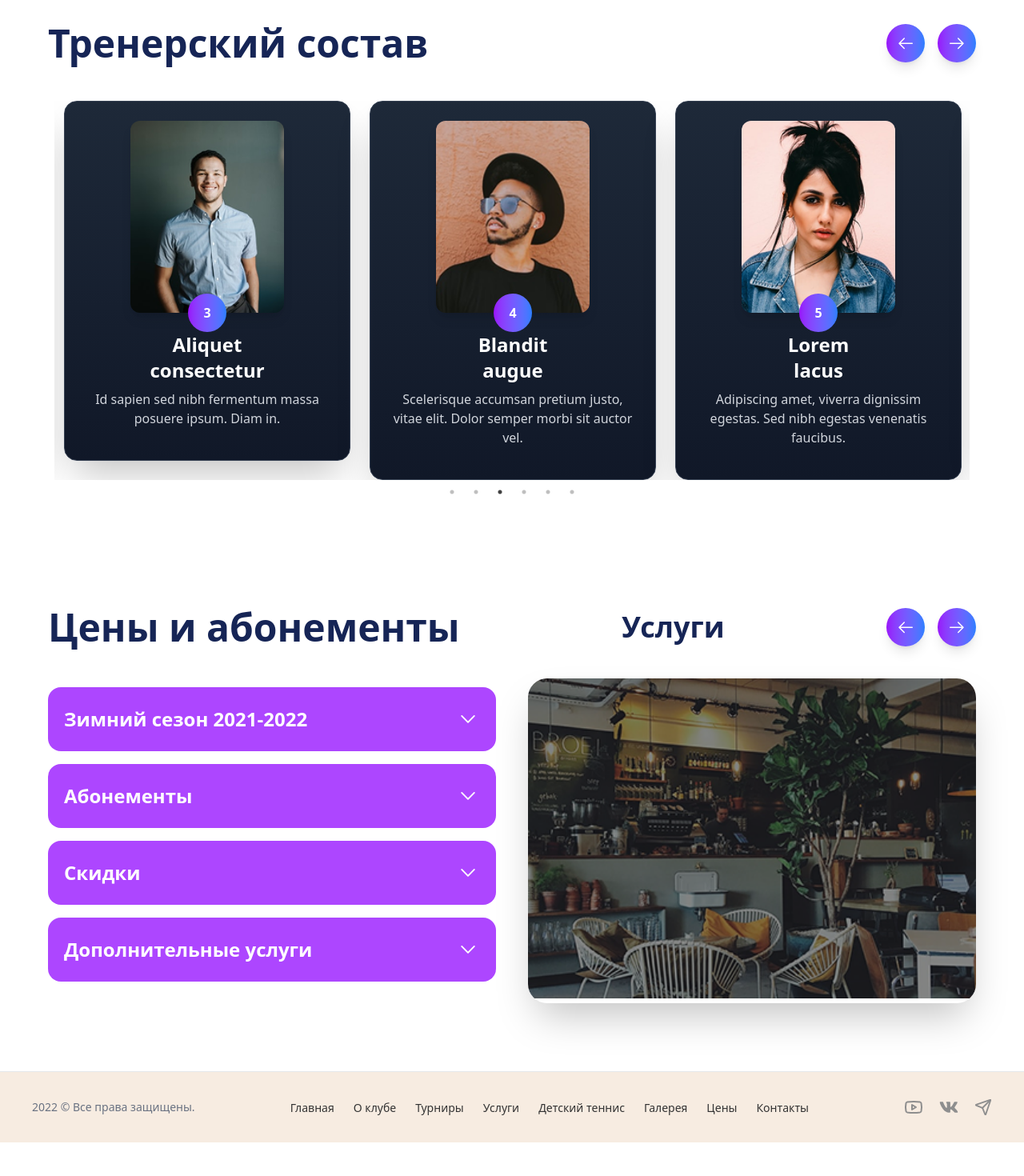
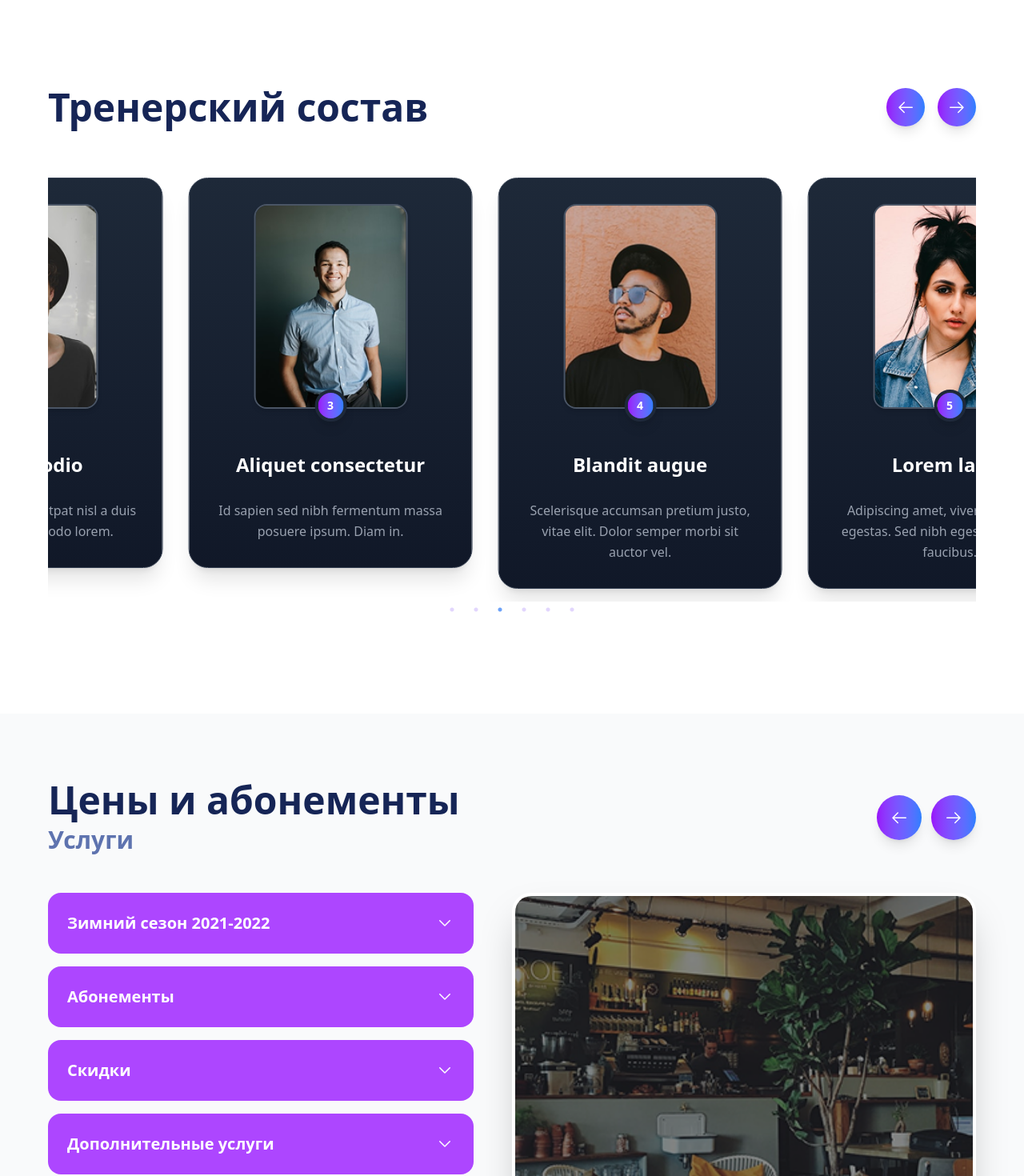
Before and after one commit to sevaradevoloper/jamoish, a React (Vite) app: page / in a window 1280 px wide. Shown: the part 2340-3810 px from the top of the page at 80% size. Before the commit the page ends 3768 px from the top, so only its background shows below. Built offline with nearby package versions, Linux system fonts and the light colour scheme.

Commit message:
responsivlik qo'shdim

```diff
--- a/src/components/Article/Article.jsx
+++ b/src/components/Article/Article.jsx
@@ -2,10 +2,10 @@ import React, { useRef, useState } from "react";
 import { GoArrowLeft, GoArrowRight, GoChevronDown } from "react-icons/go";
 import Slider from "react-slick";
 
-
 import "slick-carousel/slick/slick.css";
 import "slick-carousel/slick/slick-theme.css";
 
+// Rasmlar (Importlar o'zgarishsiz qoladi)
 import Cafe from './images/cafe.png';
 import Aa from './images/aa.jpg';
 import Dd from './images/dd.jpg';
@@ -14,25 +14,14 @@ import Ww from './images/ww.jpg';
 
 const Article = () => {
   const sliderRef = useRef(null);
-
   const [openAccordion, setOpenAccordion] = useState(null);
 
   const toggleAccordion = (index) => {
     setOpenAccordion(openAccordion === index ? null : index);
   };
 
-  const goToPrev = () => {
-    if (sliderRef.current) {
-      sliderRef.current.slickPrev();
-    }
-  };
-
-  const goToNext = () => {
-    if (sliderRef.current) {
-      sliderRef.current.slickNext();
-    }
-  };
-
+  const goToPrev = () => sliderRef.current?.slickPrev();
+  const goToNext = () => sliderRef.current?.slickNext();
 
   const settings = {
     dots: false,
@@ -41,6 +30,7 @@ const Article = () => {
     slidesToShow: 1,
     slidesToScroll: 1,
     arrows: false,
+    adaptiveHeight: true, // Kontentga qarab balandlikni moslash
   };
 
   const accordionData = [
@@ -51,58 +41,79 @@ const Article = () => {
   ];
 
   return (
-    <article className="article py-10">
+    <article className="article py-6 lg:py-16 bg-gray-50">
       <div className="container mx-auto px-4">
 
-        <div className="flex items-center justify-between mb-10">
-          <h1 className="text-5xl text-blue-950 font-bold">Цены и абонементы</h1>
-          <p className="text-4xl text-blue-950 font-bold">Услуги</p>
-          <span className="flex items-center gap-4">
-            <GoArrowLeft
-              className="w-12 h-12 p-3 text-white rounded-full bg-gradient-to-r from-purple-600 to-blue-500 cursor-pointer hover:from-purple-700 hover:to-blue-600 transition-all duration-300 shadow-lg"
+        {/* Sarlavha qismi - Mobilda flex-col, Kompyuterda flex-row */}
+        <div className="flex flex-col md:flex-row md:items-center justify-between gap-6 mb-8 lg:mb-12">
+          <div className="space-y-2">
+            <h1 className="text-3xl lg:text-5xl text-blue-950 font-bold">Цены и абонементы</h1>
+            <p className="text-xl lg:text-3xl text-blue-900/70 font-semibold">Услуги</p>
+          </div>
+
+          {/* Tugmalar mobilda o'ngga suriladi yoki markazda bo'ladi */}
+          <div className="flex items-center gap-3 self-end md:self-center">
+            <button
               onClick={goToPrev}
-            />
-            <GoArrowRight
-              className="w-12 h-12 p-3 text-white rounded-full bg-gradient-to-r from-purple-600 to-blue-500 cursor-pointer hover:from-purple-700 hover:to-blue-600 transition-all duration-300 shadow-lg"
+              className="w-10 h-10 lg:w-14 lg:h-14 flex items-center justify-center text-white rounded-full bg-gradient-to-r from-purple-600 to-blue-500 hover:scale-110 active:scale-95 transition-all shadow-lg"
+              aria-label="Previous"
+            >
+              <GoArrowLeft className="text-xl lg:text-2xl" />
+            </button>
+            <button
               onClick={goToNext}
-            />
-          </span>
+              className="w-10 h-10 lg:w-14 lg:h-14 flex items-center justify-center text-white rounded-full bg-gradient-to-r from-purple-600 to-blue-500 hover:scale-110 active:scale-95 transition-all shadow-lg"
+              aria-label="Next"
+            >
+              <GoArrowRight className="text-xl lg:text-2xl" />
+            </button>
+          </div>
         </div>
 
+        {/* Asosiy kontent - Mobilda teskari tartib (Rasm tepada, matn pastda) qilish uchun flex-col-reverse ishlatish mumkin */}
+        <div className="flex flex-col lg:flex-row gap-8 lg:gap-12 items-start">
 
-        <div className="flex flex-col lg:flex-row gap-10 items-center">
-
-
-          <div className="w-full lg:w-1/2">
+          {/* Akkordeon qismi */}
+          <div className="w-full lg:w-1/2 order-2 lg:order-1">
             {accordionData.map((item, index) => (
               <div key={index} className="mb-4">
-                <div
+                <button
                   onClick={() => toggleAccordion(index)}
-                  className="bg-purple-500 flex items-center justify-between w-full h-20 p-5 rounded-2xl cursor-pointer hover:bg-purple-600 transition-colors"
+                  className={`flex items-center justify-between w-full p-4 lg:p-6 rounded-2xl transition-all duration-300 ${
+                    openAccordion === index ? 'bg-purple-600 shadow-inner' : 'bg-purple-500 hover:bg-purple-550'
+                  }`}
                 >
-                  <h1 className="text-[24px] text-white font-[600] ">{item.title}</h1>
-                  <GoChevronDown className={`text-white text-3xl font-bold transition-transform duration-300 ${openAccordion === index ? 'rotate-180' : ''}`} />
+                  <span className="text-lg lg:text-xl text-white font-semibold text-left">{item.title}</span>
+                  <GoChevronDown className={`text-white text-2xl transition-transform duration-300 ${openAccordion === index ? 'rotate-180' : ''}`} />
+                </button>
+
+                {/* Akkordeon ochilganda chiqadigan matn */}
+                <div className={`overflow-hidden transition-all duration-300 ease-in-out ${
+                  openAccordion === index ? 'max-h-40 opacity-100 mt-1' : 'max-h-0 opacity-0'
+                }`}>
+                  <div className="p-5 bg-white border border-purple-100 rounded-2xl shadow-sm">
+                    <p className="text-blue-950 leading-relaxed">{item.content}</p>
+                  </div>
                 </div>
-
-
-                {openAccordion === index && (
-                  <div className="p-5 bg-purple-50 rounded-b-2xl mt-[-10px] pt-7 shadow-inner">
-                    <p className="text-blue-950">{item.content}</p>
-                  </div>
-                )}
               </div>
             ))}
           </div>
 
-
-          <div className="w-full lg:w-1/2 overflow-hidden rounded-3xl shadow-2xl">
-            <Slider ref={sliderRef} {...settings}>
-              <div><img src={Cafe} alt="Cafe" className="w-full h-[400px] object-cover" /></div>
-              <div><img src={Aa} alt="Aa" className="w-full h-[400px] object-cover" /></div>
-              <div><img src={Dd} alt="Dd" className="w-full h-[400px] object-cover" /></div>
-              <div><img src={Uu} alt="Uu" className="w-full h-[400px] object-cover" /></div>
-              <div><img src={Ww} alt="Ww" className="w-full h-[400px] object-cover" /></div>
-            </Slider>
+          {/* Slider qismi */}
+          <div className="w-full lg:w-1/2 order-1 lg:order-2">
+            <div className="rounded-3xl overflow-hidden shadow-2xl border-4 border-white">
+              <Slider ref={sliderRef} {...settings}>
+                {[Cafe, Aa, Dd, Uu, Ww].map((img, idx) => (
+                  <div key={idx} className="outline-none">
+                    <img
+                      src={img}
+                      alt={`Slide ${idx}`}
+                      className="w-full h-[250px] md:h-[350px] lg:h-[450px] object-cover"
+                    />
+                  </div>
+                ))}
+              </Slider>
+            </div>
           </div>
 
         </div>
--- a/src/components/Slider/Slider.jsx
+++ b/src/components/Slider/Slider.jsx
@@ -1,18 +1,31 @@
 import React, { useRef } from 'react';
 import Slider from 'react-slick';
 import { GoArrowLeft, GoArrowRight } from "react-icons/go";
+
+// Rasmlar
 import Aa from './images/aa.png';
 import Bb from './images/bb.png';
 import Cc from './images/cc.png';
 import Dd from './images/dd.png';
 import Ee from './images/ee.png';
 import Ff from './images/ff.png';
+
+// Stil fayllari
 import "slick-carousel/slick/slick.css";
 import "slick-carousel/slick/slick-theme.css";
 
 const SliderComponent = () => {
   const sliderRef = useRef(null);
 
+  // Murabbiylar ma'lumotlari
+  const coaches = [
+    { id: 1, img: Aa, name: "Pulvinar aliquam", desc: "Arcu elit massa amet turpis vel consequat pellentesque sit." },
+    { id: 2, img: Bb, name: "Pretium odio", desc: "Bibendum aliquam volutpat nisl a duis in nisi. In sed commodo lorem." },
+    { id: 3, img: Cc, name: "Aliquet consectetur", desc: "Id sapien sed nibh fermentum massa posuere ipsum. Diam in." },
+    { id: 4, img: Dd, name: "Blandit augue", desc: "Scelerisque accumsan pretium justo, vitae elit. Dolor semper morbi sit auctor vel." },
+    { id: 5, img: Ee, name: "Lorem lacus", desc: "Adipiscing amet, viverra dignissim egestas. Sed nibh egestas venenatis faucibus." },
+    { id: 6, img: Ff, name: "Sed erat", desc: "Quis ullamcorper pretium lacus risus tellus dolor etiam." },
+  ];
 
   const settings = {
     dots: true,
@@ -21,149 +34,97 @@ const SliderComponent = () => {
     slidesToShow: 3,
     slidesToScroll: 1,
     autoplay: true,
-    autoplaySpeed: 2000,
-    pauseOnHover: true,
+    autoplaySpeed: 3000,
     arrows: false,
     responsive: [
       {
         breakpoint: 1024,
         settings: {
           slidesToShow: 2,
-          slidesToScroll: 1,
         }
       },
       {
-        breakpoint: 768,
+        breakpoint: 640, // Kichik mobil qurilmalar uchun
         settings: {
           slidesToShow: 1,
-          slidesToScroll: 1
+          dots: true,
         }
       }
     ]
   };
 
-
-  const goToPrev = () => {
-    if (sliderRef.current) {
-      sliderRef.current.slickPrev();
-    }
-  };
-
-  const goToNext = () => {
-    if (sliderRef.current) {
-      sliderRef.current.slickNext();
-    }
-  };
+  const goToPrev = () => sliderRef.current?.slickPrev();
+  const goToNext = () => sliderRef.current?.slickNext();
 
   return (
-    <>
-      <section className='silder mb-20'>
+    <section className='slider-section py-10 lg:py-20 overflow-hidden'>
       <div className='container mx-auto px-4'>
-          <div className='flex flex-col md:flex-row justify-between items-center mb-12'>
-            <h1 className='text-blue-950 text-3xl md:text-5xl font-bold mb-6 md:mb-0 text-center md:text-left'>Тренерский состав</h1>
-            <div className='flex text-white gap-4'>
-              <GoArrowLeft
-                className='w-12 h-12 p-3 text-white rounded-full bg-gradient-to-r from-purple-600 to-blue-500 cursor-pointer hover:from-purple-700 hover:to-blue-600 transition-all duration-300 shadow-lg hover:shadow-xl'
+
+        {/* Header qismi */}
+        <div className='flex flex-col sm:flex-row justify-between items-center mb-8 lg:mb-12 gap-6'>
+          <h1 className='text-blue-950 text-3xl md:text-5xl font-bold text-center sm:text-left'>
+            Тренерский состав
+          </h1>
+          <div className='flex gap-4'>
+            <button
               onClick={goToPrev}
-              />
-              <GoArrowRight
-                className='w-12 h-12 p-3 text-white rounded-full bg-gradient-to-r from-purple-600 to-blue-500 cursor-pointer hover:from-purple-700 hover:to-blue-600 transition-all duration-300 shadow-lg hover:shadow-xl'
+              className='w-12 h-12 flex items-center justify-center text-white rounded-full bg-gradient-to-r from-purple-600 to-blue-500 hover:scale-110 transition-all duration-300 shadow-lg'
+              aria-label="Previous slide"
+            >
+              <GoArrowLeft className='text-2xl' />
+            </button>
+            <button
               onClick={goToNext}
-              />
+              className='w-12 h-12 flex items-center justify-center text-white rounded-full bg-gradient-to-r from-purple-600 to-blue-500 hover:scale-110 transition-all duration-300 shadow-lg'
+              aria-label="Next slide"
+            >
+              <GoArrowRight className='text-2xl' />
+            </button>
           </div>
         </div>
 
-          <div className='silder__container px-2'>
+        {/* Slider qismi */}
+        <div className='slider-wrapper pb-10'> {/* Dots uchun pastdan joy */}
           <Slider ref={sliderRef} {...settings}>
-              <div className='px-3 focus:outline-none'>
-                <div className='slider__item bg-gradient-to-b from-gray-800 to-gray-900 rounded-2xl p-6 text-center shadow-2xl hover:shadow-3xl transition-all duration-300 hover:-translate-y-2 border border-gray-700'>
-                  <div className='relative mb-6'>
-                    <img className='mx-auto w-48 h-60 object-cover rounded-xl shadow-lg' src={Aa} alt="Coach" />
-                    <div className='absolute bottom-0 left-1/2 transform -translate-x-1/2 translate-y-1/2 w-12 h-12 rounded-full bg-gradient-to-r from-purple-600 to-blue-500 flex items-center justify-center'>
-                      <span className='text-white font-bold'>1</span>
+            {coaches.map((coach) => (
+              <div key={coach.id} className='px-2 lg:px-4 focus:outline-none py-4'>
+                <div className='bg-gradient-to-b from-gray-800 to-gray-900 rounded-3xl p-6 lg:p-8 text-center shadow-xl hover:shadow-2xl transition-all duration-300 hover:-translate-y-2 border border-gray-700 h-full'>
+
+                  <div className='relative mb-8 inline-block'>
+                    <img
+                      className='w-40 h-52 lg:w-48 lg:h-64 object-cover rounded-2xl shadow-md border-2 border-gray-600'
+                      src={coach.img}
+                      alt={coach.name}
+                    />
+                    <div className='absolute -bottom-4 left-1/2 -translate-x-1/2 w-10 h-10 rounded-full bg-gradient-to-r from-purple-600 to-blue-500 flex items-center justify-center border-4 border-gray-800 shadow-lg'>
+                      <span className='text-white text-sm font-bold'>{coach.id}</span>
                     </div>
                   </div>
-                  <h1 className='text-2xl text-white font-bold mb-2'>Pulvinar <br /> aliquam</h1>
-                  <p className='text-gray-300 text-base mb-4'>Arcu elit massa amet turpis vel consequat pellentesque sit.</p>
+
+                  <h3 className='text-xl lg:text-2xl text-white font-bold mb-3 min-h-[64px] flex items-center justify-center'>
+                    {coach.name}
+                  </h3>
+
+                  <p className='text-gray-400 text-sm lg:text-base leading-relaxed'>
+                    {coach.desc}
+                  </p>
 
                 </div>
               </div>
-
-              <div className='px-3 focus:outline-none'>
-                <div className='slider__item bg-gradient-to-b from-gray-800 to-gray-900 rounded-2xl p-6 text-center shadow-2xl hover:shadow-3xl transition-all duration-300 hover:-translate-y-2 border border-gray-700'>
-                  <div className='relative mb-6'>
-                    <img className='mx-auto w-48 h-60 object-cover rounded-xl shadow-lg' src={Bb} alt="Coach" />
-                    <div className='absolute bottom-0 left-1/2 transform -translate-x-1/2 translate-y-1/2 w-12 h-12 rounded-full bg-gradient-to-r from-purple-600 to-blue-500 flex items-center justify-center'>
-                      <span className='text-white font-bold'>2</span>
+            ))}
+          </Slider>
         </div>
-                  </div>
-                  <h1 className='text-2xl text-white font-bold mb-2'>Pretium <br />odio</h1>
-                  <p className='text-gray-300 text-base mb-4'>Bibendum aliquam volutpat nisl a duis in nisi. In sed commodo lorem. </p>
 
       </div>
-              </div>
 
-              <div className='px-3 focus:outline-none'>
-                <div className='slider__item bg-gradient-to-b from-gray-800 to-gray-900 rounded-2xl p-6 text-center shadow-2xl hover:shadow-3xl transition-all duration-300 hover:-translate-y-2 border border-gray-700'>
-                  <div className='relative mb-6'>
-                    <img className='mx-auto w-48 h-60 object-cover rounded-xl shadow-lg' src={Cc} alt="Coach" />
-                    <div className='absolute bottom-0 left-1/2 transform -translate-x-1/2 translate-y-1/2 w-12 h-12 rounded-full bg-gradient-to-r from-purple-600 to-blue-500 flex items-center justify-center'>
-                      <span className='text-white font-bold'>3</span>
-                    </div>
-                  </div>
-                  <h1 className='text-2xl text-white font-bold mb-2'>Aliquet <br />consectetur</h1>
-                  <p className='text-gray-300 text-base mb-4'>Id sapien sed nibh fermentum massa posuere ipsum.  Diam in.</p>
-
-                </div>
-              </div>
-
-              <div className='px-3 focus:outline-none'>
-                <div className='slider__item bg-gradient-to-b from-gray-800 to-gray-900 rounded-2xl p-6 text-center shadow-2xl hover:shadow-3xl transition-all duration-300 hover:-translate-y-2 border border-gray-700'>
-                  <div className='relative mb-6'>
-                    <img className='mx-auto w-48 h-60 object-cover rounded-xl shadow-lg' src={Dd} alt="Coach" />
-                    <div className='absolute bottom-0 left-1/2 transform -translate-x-1/2 translate-y-1/2 w-12 h-12 rounded-full bg-gradient-to-r from-purple-600 to-blue-500 flex items-center justify-center'>
-                      <span className='text-white font-bold'>4</span>
-                    </div>
-                  </div>
-                  <h1 className='text-2xl text-white font-bold mb-2'>Blandit <br />augue</h1>
-                  <p className='text-gray-300 text-base mb-4'>Scelerisque accumsan pretium justo, vitae elit. Dolor semper morbi sit auctor vel.</p>
-
-                </div>
-              </div>
-
-              <div className='px-3 focus:outline-none'>
-                <div className='slider__item bg-gradient-to-b from-gray-800 to-gray-900 rounded-2xl p-6 text-center shadow-2xl hover:shadow-3xl transition-all duration-300 hover:-translate-y-2 border border-gray-700'>
-                  <div className='relative mb-6'>
-                    <img className='mx-auto w-48 h-60 object-cover rounded-xl shadow-lg' src={Ee} alt="Coach" />
-                    <div className='absolute bottom-0 left-1/2 transform -translate-x-1/2 translate-y-1/2 w-12 h-12 rounded-full bg-gradient-to-r from-purple-600 to-blue-500 flex items-center justify-center'>
-                      <span className='text-white font-bold'>5</span>
-                    </div>
-                  </div>
-                  <h1 className='text-2xl text-white font-bold mb-2'>Lorem <br />lacus</h1>
-                  <p className='text-gray-300 text-base mb-4'>Adipiscing amet, viverra dignissim egestas. Sed nibh egestas venenatis faucibus. </p>
-
-                </div>
-              </div>
-
-              <div className='px-3 focus:outline-none'>
-                <div className='slider__item bg-gradient-to-b from-gray-800 to-gray-900 rounded-2xl p-6 text-center shadow-2xl hover:shadow-3xl transition-all duration-300 hover:-translate-y-2 border border-gray-700'>
-                  <div className='relative mb-6'>
-                    <img className='mx-auto w-48 h-60 object-cover rounded-xl shadow-lg' src={Ff} alt="Coach" />
-                    <div className='absolute bottom-0 left-1/2 transform -translate-x-1/2 translate-y-1/2 w-12 h-12 rounded-full bg-gradient-to-r from-purple-600 to-blue-500 flex items-center justify-center'>
-                      <span className='text-white font-bold'>6</span>
-                    </div>
-                  </div>
-                  <h1 className='text-2xl text-white font-bold mb-2'>Sed <br />erat</h1>
-                  <p className='text-gray-300 text-base mb-4'>Quis ullamcorper pretium lacus risus tellus dolor  etiam. </p>
-
-                </div>
-              </div>
-            </Slider>
-          </div>
-        </div>
+      {/* Nuqtalar (dots) rangini sozlash uchun CSS */}
+      <style jsx global>{`
+        .slick-dots li button:before { color: #8b5cf6 !important; }
+        .slick-dots li.slick-active button:before { color: #3b82f6 !important; }
+        .slick-dots { bottom: -20px; }
+      `}</style>
     </section>
-    </>
-  )
-}
+  );
+};
 
 export default SliderComponent;
```
Lines whose indentation alone changed are shown as unchanged.
